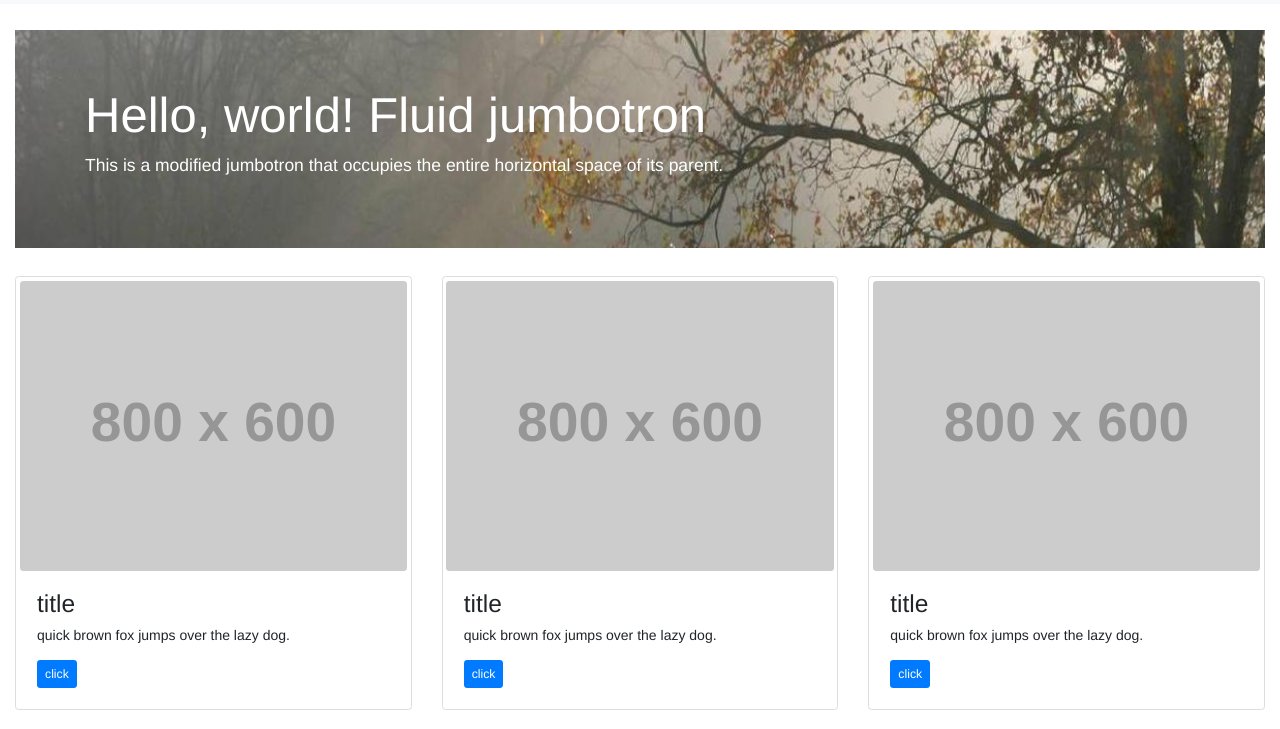
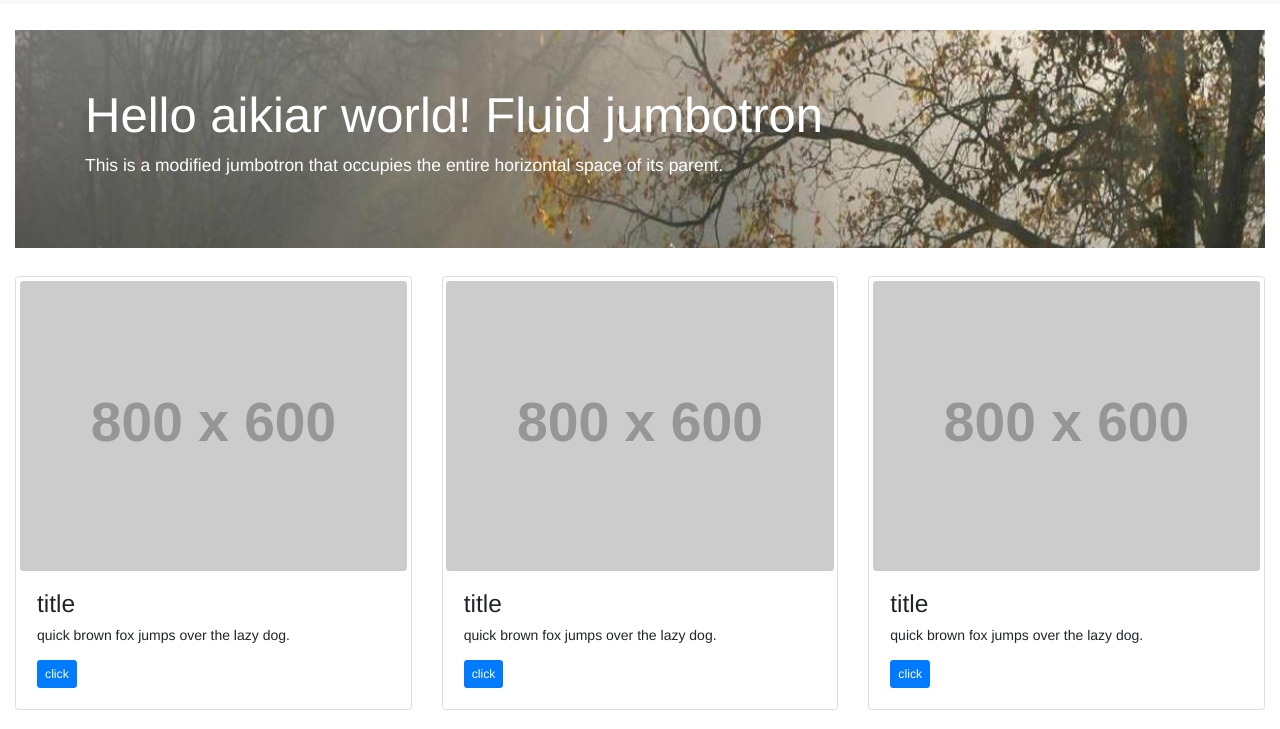
Before and after one commit to aikiar/projectname, a plain HTML site: page index.html in a window 1280 px wide. Shown: the part 45-774 px from the top of the page. Drawn offline with nearby package versions, Linux system fonts and the light colour scheme; grey boxes are pictures that could not be loaded; placeholder pictures from the web are drawn by us.

Commit message:
Add files via upload

```diff
--- a/index.html
+++ b/index.html
@@ -56,7 +56,7 @@
                 <!-- Jumbotron example -->
                 <div class="jumbotron jumbotron-fluid">
                     <div class="container">
-                        <h1 class="display-4">Hello, world! Fluid jumbotron</h1>
+                        <h1 class="display-4">Hello aikiar world! Fluid jumbotron</h1>
                         <p class="lead">This is a modified jumbotron that occupies the entire horizontal space of its parent.</p>
                     </div>
                 </div>
```
